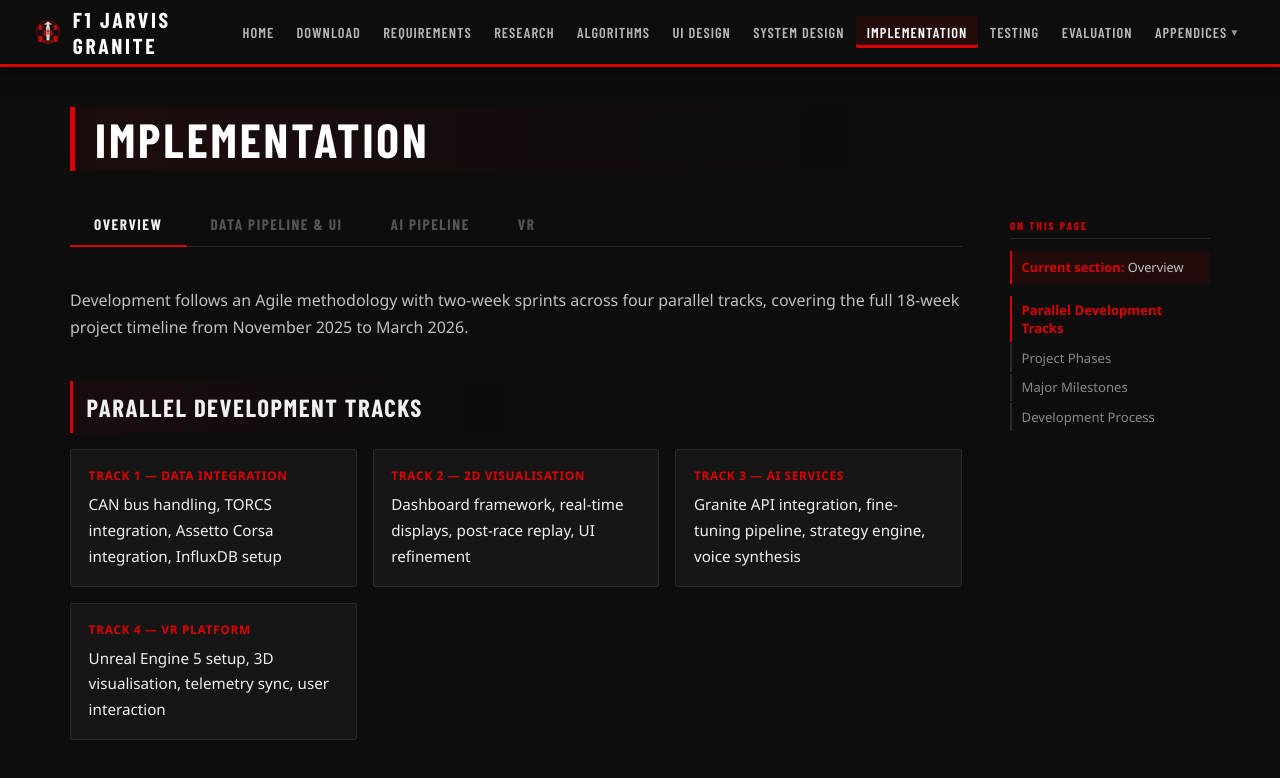
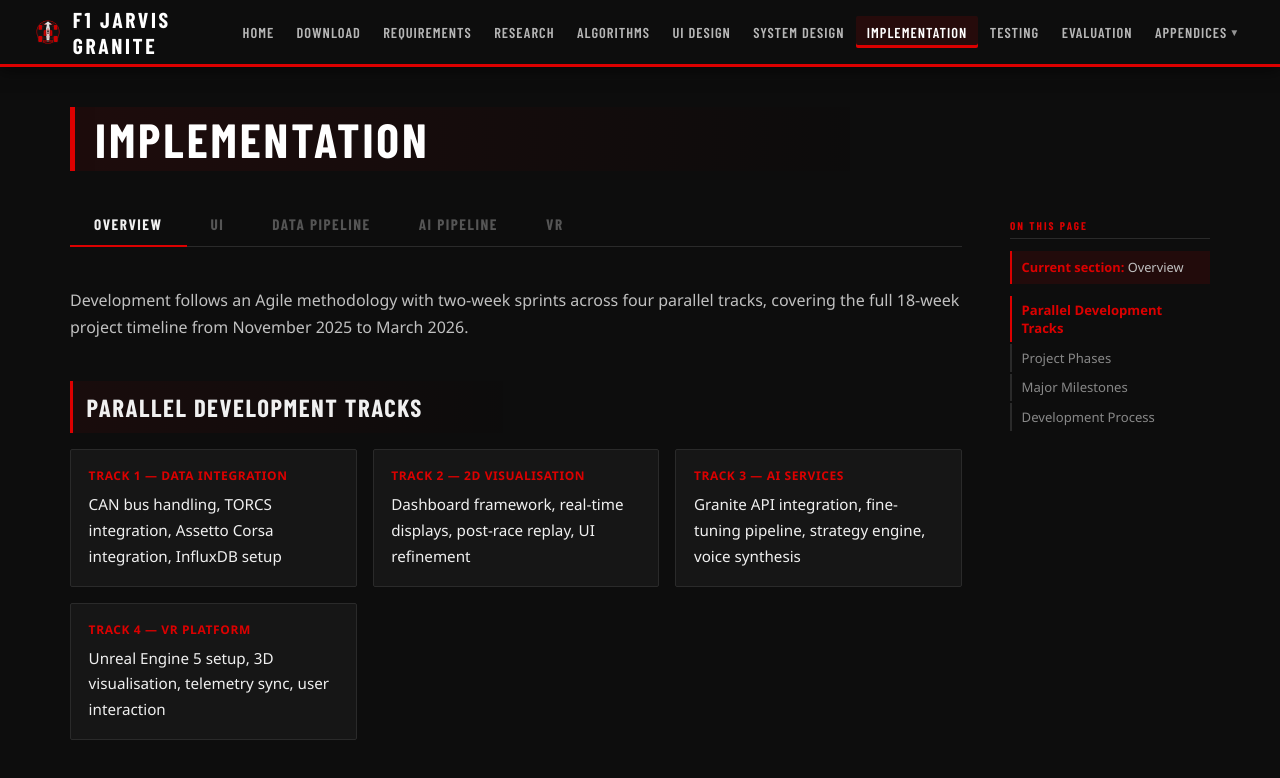
Before and after one commit to ecsy9/f1-jarvis-granite-website, a React (Create React App) app: page /#/implementation in a window 1280 px wide. Shown: the top 778 px of the page. Built offline with nearby package versions, Linux system fonts and the light colour scheme; a web font is replaced by a local one.

Commit message:
feat: changed favicon to logo

```diff
--- a/public/index.html
+++ b/public/index.html
@@ -2,14 +2,15 @@
 <html lang="en">
   <head>
     <meta charset="utf-8" />
-    <link rel="icon" href="%PUBLIC_URL%/favicon.ico" />
+    <link rel="icon" type="image/svg+xml" href="%PUBLIC_URL%/images/jarvis-logo.svg?v=2" />
+    <link rel="shortcut icon" type="image/svg+xml" href="%PUBLIC_URL%/images/jarvis-logo.svg?v=2" />
     <meta name="viewport" content="width=device-width, initial-scale=1" />
     <meta name="theme-color" content="#000000" />
     <meta
       name="description"
       content="Web site created using create-react-app"
     />
-    <link rel="apple-touch-icon" href="%PUBLIC_URL%/logo192.png" />
+    <link rel="apple-touch-icon" href="%PUBLIC_URL%/images/jarvis-logo.svg" />
     <!--
       manifest.json provides metadata used when your web app is installed on a
       user's mobile device or desktop. See https://developers.google.com/web/fundamentals/web-app-manifest/
--- a/src/pages/Implementation.js
+++ b/src/pages/Implementation.js
@@ -2,7 +2,7 @@ import { useState } from 'react';
 import SectionPage from '../components/SectionPage';
 import './Implementation.css';
 
-const TABS = ['Overview', 'Data Pipeline & UI', 'AI Pipeline', 'VR'];
+const TABS = ['Overview', 'UI', 'Data Pipeline', 'AI Pipeline', 'VR'];
 
 function Implementation() {
   const [activeTab, setActiveTab] = useState('Overview');
@@ -151,7 +151,11 @@ function Implementation() {
         </p>
       </>)}
 
-      {activeTab === 'Data Pipeline & UI' && (<>
+      {activeTab === 'UI' && (<>
+        <p>Coming soon.</p>
+      </>)}
+
+      {activeTab === 'Data Pipeline' && (<>
         <p>Coming soon.</p>
       </>)}
 
```
Also changed, not shown: public/manifest.json, 1 other file (tests, documents, lock files or other folders).
